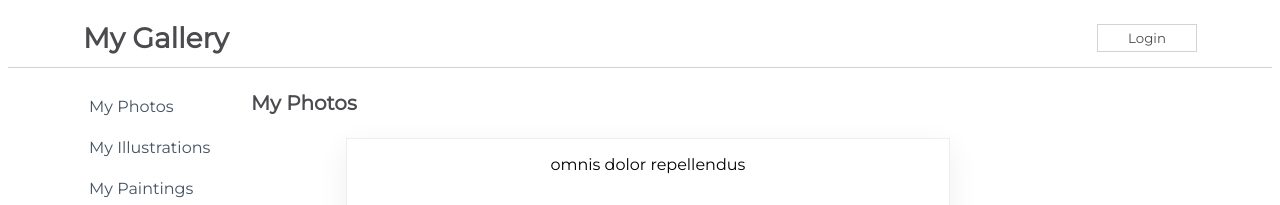
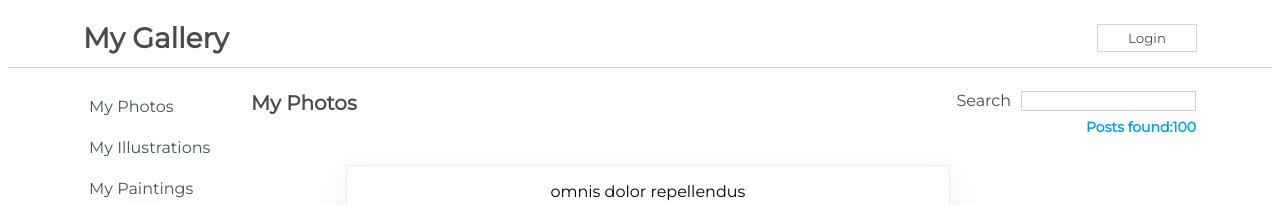
Before and after one commit to Stealthy20/react-challenge, a React (Create React App) app in the folder my-app/: page / in a window 1280 px wide. Shown: the top 205 px of the page. Built offline with nearby package versions, Linux system fonts and the light colour scheme.

Commit message:
searchbar form challenge done

```diff
--- a/my-app/src/components/Content.js
+++ b/my-app/src/components/Content.js
@@ -8,7 +8,8 @@
     constructor(props) {
         super(props)
         this.state = {
-            isLoaded: false
+            isLoaded: false,
+            posts: [],
         }
     }
 
@@ -16,8 +17,20 @@
         setTimeout(()=>{
             this.setState({
                 isLoaded: true,
+                posts: savedPosts
             })
         }, 2000)
+    }
+
+    handleChange = (e) => {
+        const name = e.target.value.toLowerCase();
+        const filteredPosts = savedPosts.filter((post) => {
+            return post.name.toLowerCase().includes(name);
+        })
+
+        this.setState({
+            posts: filteredPosts
+        })
     }
 
     render() {
@@ -26,12 +39,20 @@
 
                 <div className={css.TitleBar}>
                     <h1>My Photos</h1>
+                    <form>
+                        <label htmlFor='searchinput'>Search</label>
+                        <input
+                            onChange={(e) => this.handleChange(e)}
+                            id="searchinput"
+                            type="search" />
+                        <h4>Posts found:{this.state.posts.length}</h4>
+                    </form>
                 </div>
 
                 <div className={css.SearchResults}>
                     {
                         this.state.isLoaded ?
-                        <PostItem savedPosts={savedPosts} />
+                        <PostItem savedPosts={this.state.posts} />
                         : <Loader />
                     }
                 </div>
```
